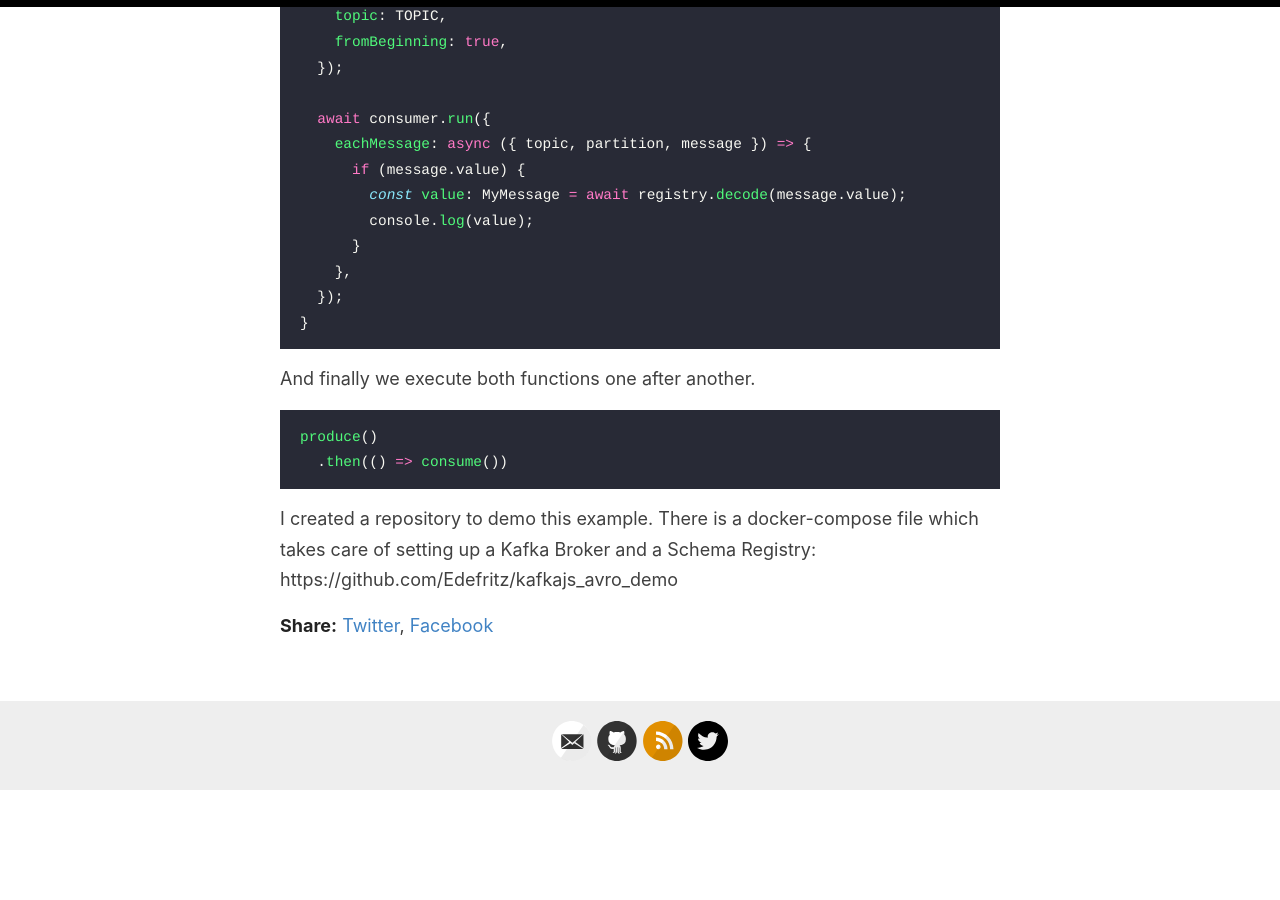
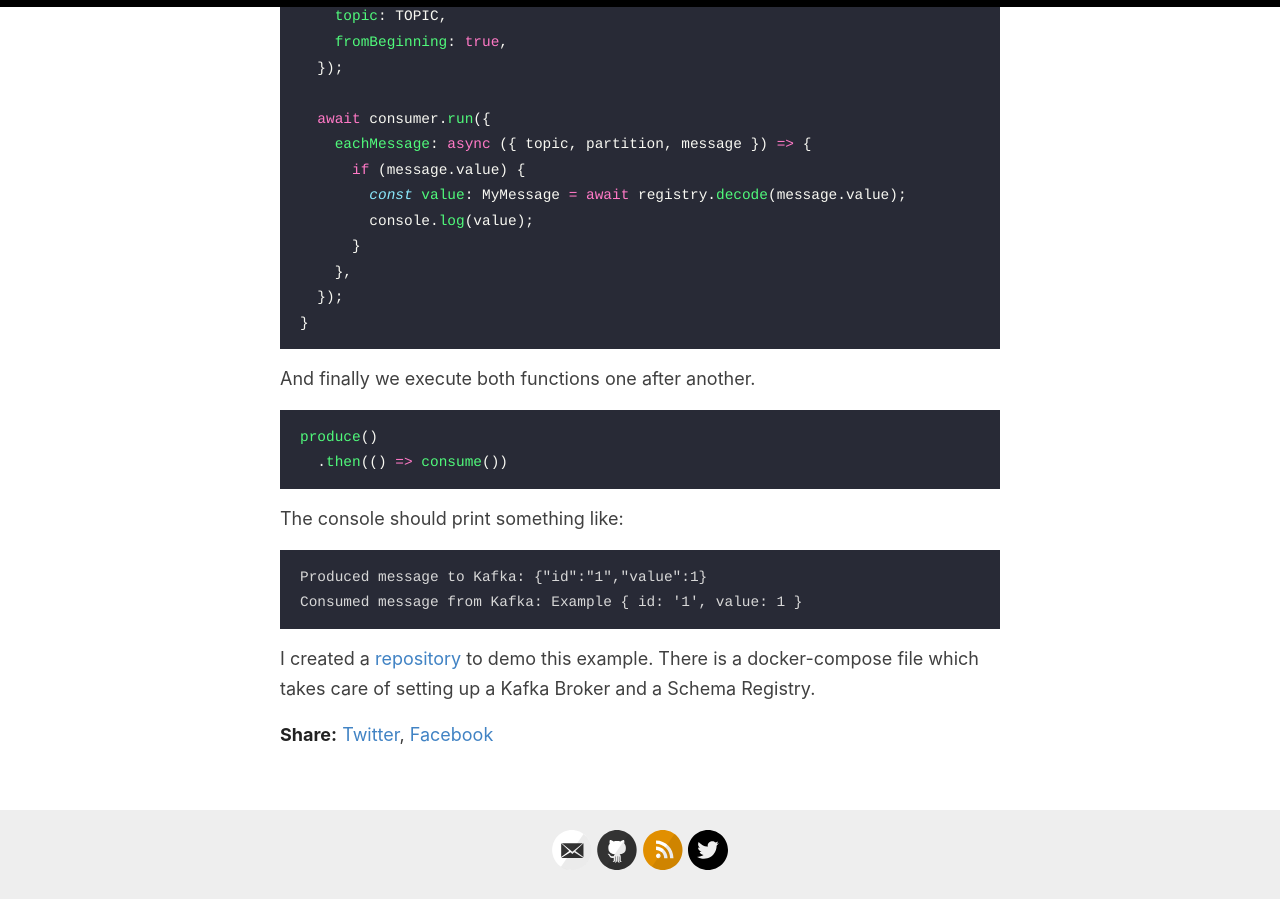
Before and after one commit to Edefritz/edefritz.github.io, a Jekyll site: the page built from _posts/2020-01-21-kafka-avro-javascript.md, in a window 1280 px wide and 900 px high, scrolled down 4818 px. Built offline with Jekyll 4.4.1, drawn with Linux system fonts in a browser that asks for light colours; before the commit the page ends 5609 px from its top, so only the background shows below that.

Commit message:
Fixed link

````diff
--- a/_posts/2020-01-21-kafka-avro-javascript.md
+++ b/_posts/2020-01-21-kafka-avro-javascript.md
@@ -186,4 +186,10 @@ produce()
   .then(() => consume())
 ```
 
-I created a repository to demo this example. There is a docker-compose file which takes care of setting up a Kafka Broker and a Schema Registry: https://github.com/Edefritz/kafkajs_avro_demo
+The console should print something like:
+```
+Produced message to Kafka: {"id":"1","value":1}
+Consumed message from Kafka: Example { id: '1', value: 1 }
+```
+
+I created a [repository](https://github.com/Edefritz/kafkajs_avro_demo) to demo this example. There is a docker-compose file which takes care of setting up a Kafka Broker and a Schema Registry.
````
